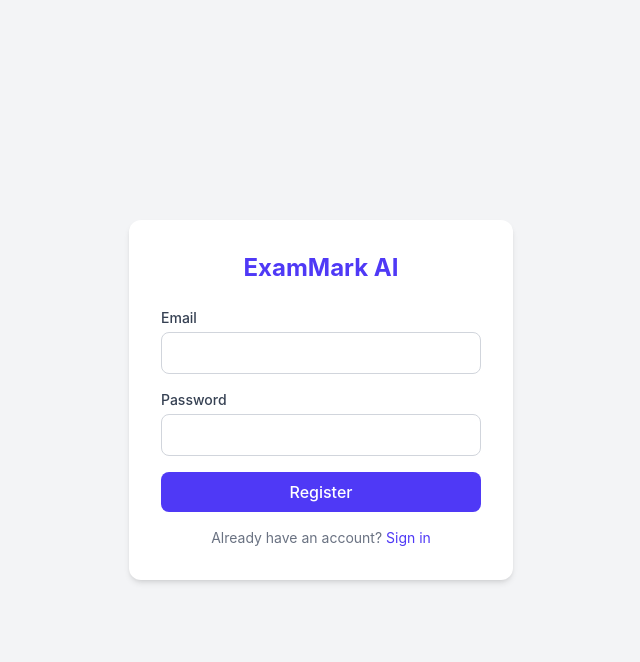
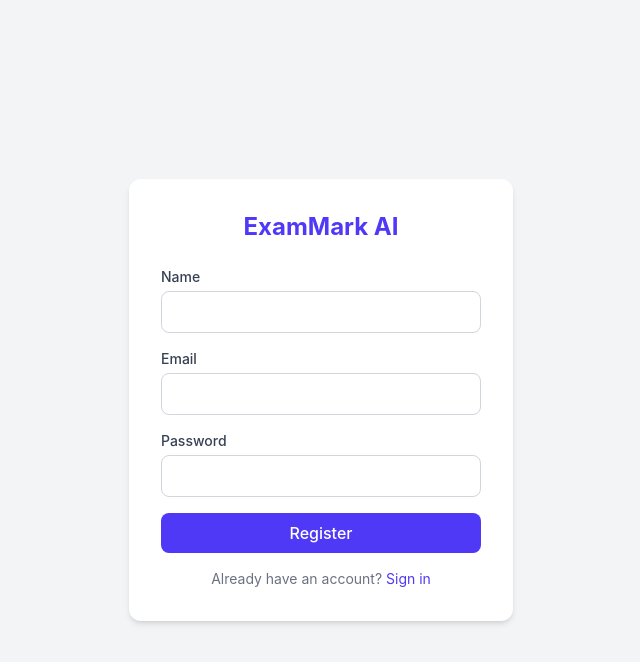
Before and after one commit to Winney360/exam-marker, a React (Vite) app in the folder frontend/: page /login in a window 1280 px wide. Both pictures are taken after a click on the button "Register". Shown: the top 662 px of the page, without its empty margins (319-959 px from the left). Built offline with nearby package versions, Linux system fonts and the light colour scheme.

Commit message:
fix(frontend): add name field to registration form

```diff
--- a/frontend/src/pages/Login.tsx
+++ b/frontend/src/pages/Login.tsx
@@ -7,6 +7,7 @@
   const navigate = useNavigate()
   const [email, setEmail] = useState('')
   const [password, setPassword] = useState('')
+  const [name, setName] = useState('')
   const [isRegister, setIsRegister] = useState(false)
   const [error, setError] = useState('')
 
@@ -15,7 +16,7 @@
     setError('')
     try {
       if (isRegister) {
-        await register(email, password)
+        await register(email, password, name)
       } else {
         await login(email, password)
       }
@@ -32,6 +33,18 @@
           ExamMark AI
         </h1>
         <form onSubmit={handleSubmit} className="space-y-4">
+          {isRegister && (
+            <div>
+              <label className="block text-sm font-medium text-gray-700 mb-1">Name</label>
+              <input
+                type="text"
+                required
+                value={name}
+                onChange={(e) => setName(e.target.value)}
+                className="w-full px-3 py-2 border border-gray-300 rounded-lg focus:outline-none focus:ring-2 focus:ring-indigo-500"
+              />
+            </div>
+          )}
           <div>
             <label className="block text-sm font-medium text-gray-700 mb-1">Email</label>
             <input
```
